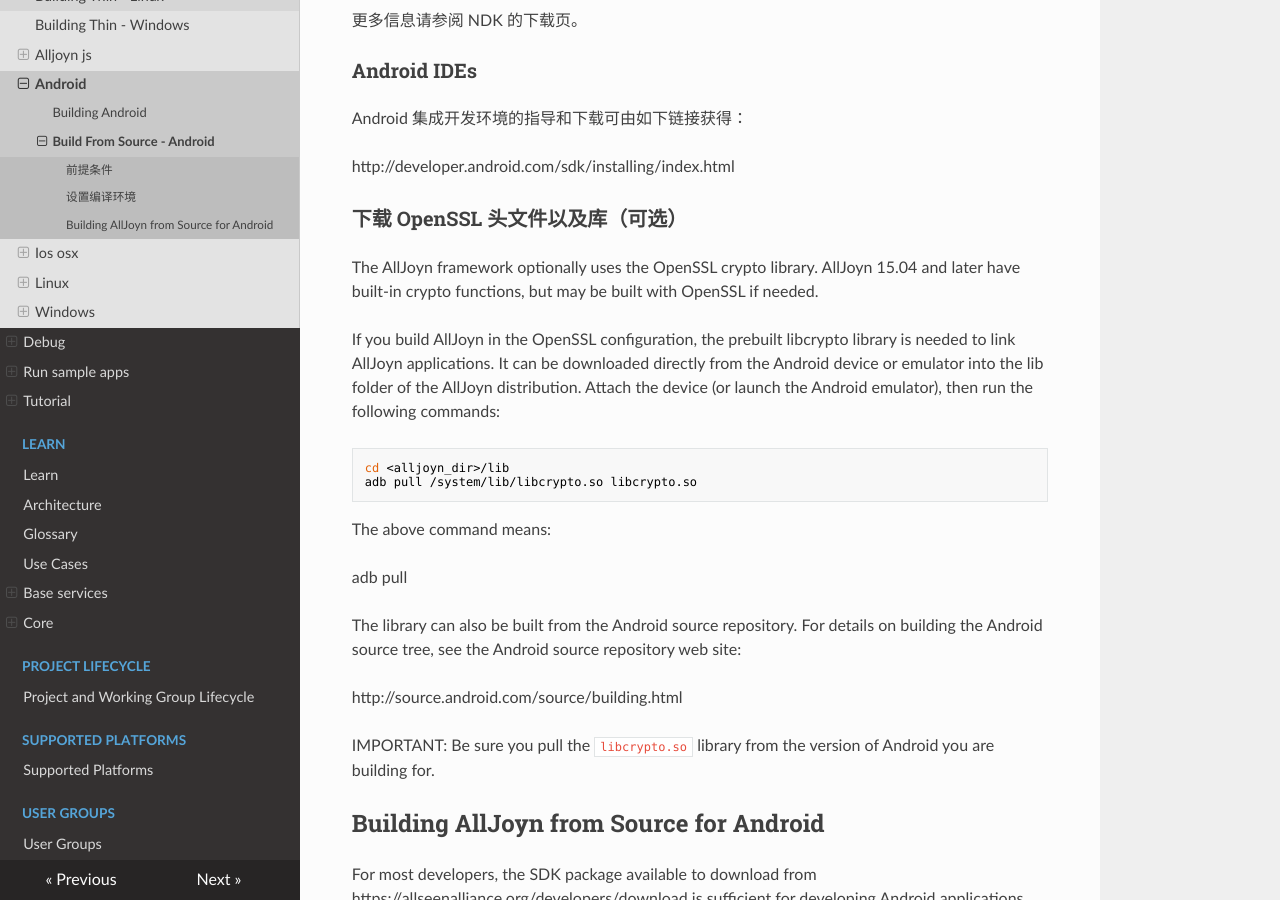
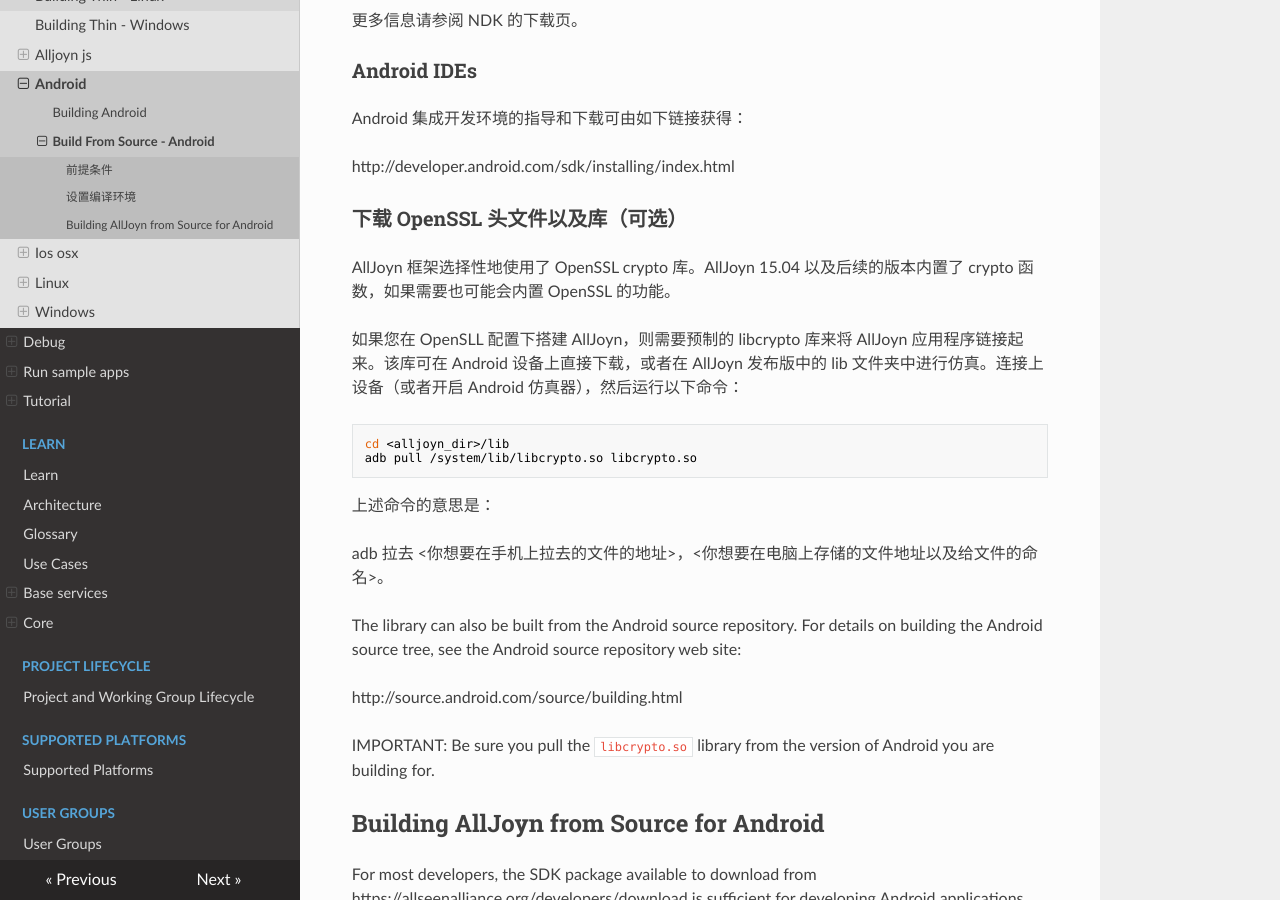
Before and after one commit to smart-conn/alljoyn-zh, an MkDocs documentation site: the page built from docs/develop/building/android/build-source.md, in a window 1280 px wide and 900 px high, scrolled down 1767 px. Built offline with MkDocs 1.6.1, drawn with Linux system fonts in a browser that asks for light colours; nearby versions of some CDN libraries.

Commit message:
Update build-source.md

````diff
--- a/docs/develop/building/android/build-source.md
+++ b/docs/develop/building/android/build-source.md
@@ -70,27 +70,19 @@ http://developer.android.com/sdk/installing/index.html
 
 ### 下载 OpenSSL 头文件以及库（可选）
 
-The AllJoyn framework optionally uses the OpenSSL crypto library.
-AllJoyn 15.04 and later have built-in crypto functions, but
-may be built with OpenSSL if needed.
+AllJoyn 框架选择性地使用了 OpenSSL crypto 库。AllJoyn 15.04 以及后续的版本内置了 crypto 函数，如果需要也可能会内置 OpenSSL 的功能。
 
-If you build AllJoyn in the OpenSSL configuration, the prebuilt
-libcrypto library is needed to link AllJoyn applications.
-It can be downloaded directly from the Android device or
-emulator into the lib folder of the AllJoyn distribution.
-Attach the device (or launch the Android emulator), then
-run the following commands:
+如果您在 OpenSLL 配置下搭建 AllJoyn，则需要预制的 libcrypto 库来将 AllJoyn 应用程序链接起来。该库可在 Android 设备上直接下载，或者在 AllJoyn 发布版中的 lib 文件夹中进行仿真。连接上设备（或者开启 Android 仿真器），然后运行以下命令：
 
 ```sh
 cd <alljoyn_dir>/lib
 adb pull /system/lib/libcrypto.so libcrypto.so
 ```
 
-The above command means:
+上述命令的意思是：
 
-adb pull <location of the file on the phone that you want to pull>
-<destination on your machine where you want to store the pulled
-file with the name that you want>
+adb 拉去 <你想要在手机上拉去的文件的地址>，<你想要在电脑上存储的文件地址以及给文件的命名>。
+
 
 The library can also be built from the Android source repository.
 For details on building the Android source tree, see the
````
